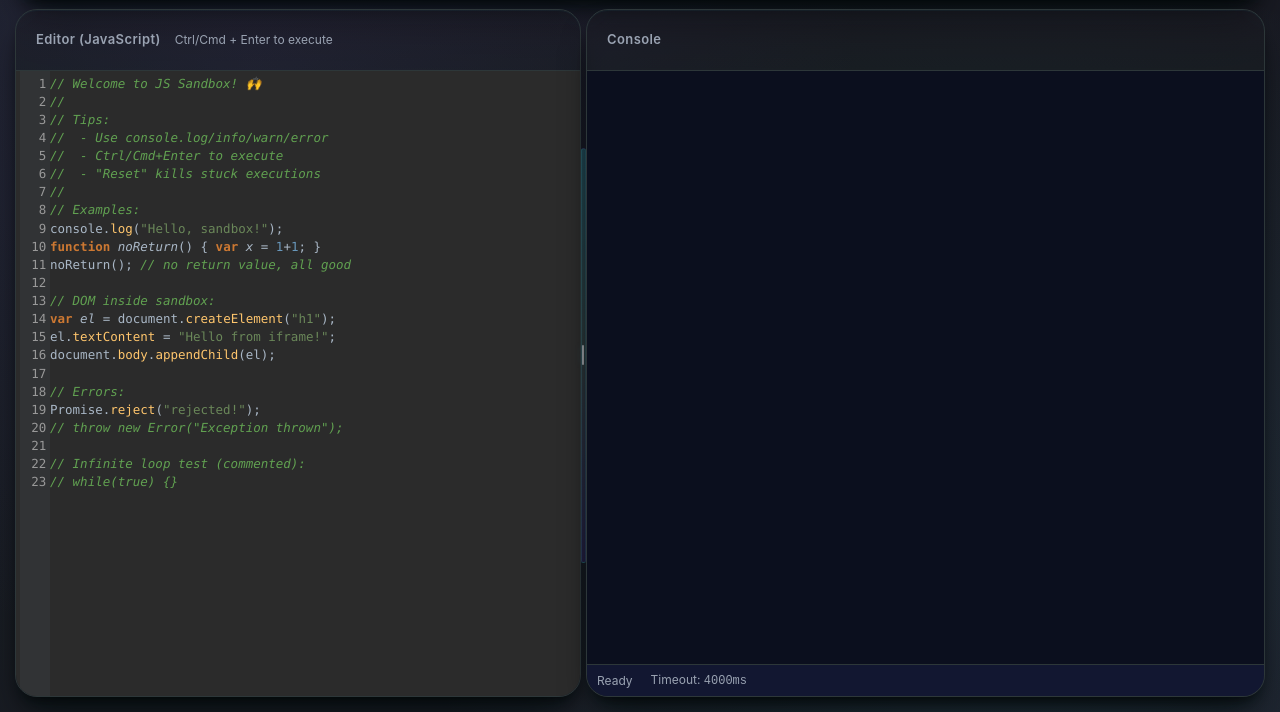
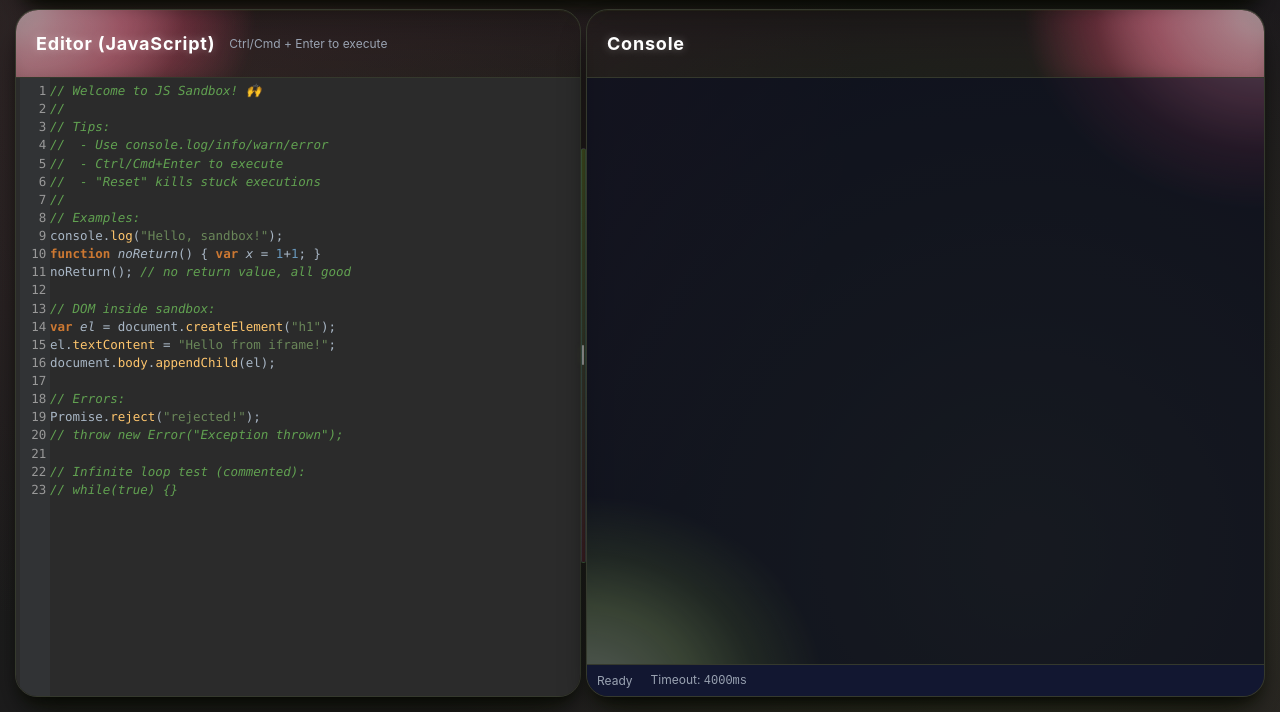
Before and after one commit to guinetik/sandboxjs, a website built with Vite: page index.html in a window 1280 px wide. Shown: the part 88-800 px from the top of the page. Built offline with nearby package versions, Linux system fonts and the light colour scheme.

Commit message:
experimenting with neon glow or whatever the kids call it

```diff
--- /dev/null
+++ b/src/core/neon-glow.js
@@ -0,0 +1,162 @@
+/**
+ * Neon Glass Glow Effect Manager
+ * Applies animated neon glass borders to UI elements
+ * @author Joao Guilherme (Guinetik) <guinetik@gmail.com>
+ */
+
+import { Logger } from './logger.js';
+
+export class NeonGlowManager {
+  /**
+   * Creates a new NeonGlowManager instance
+   * @param {Object} [options={}] - Configuration options
+   * @param {number} [options.transitionDuration=8000] - Duration for color transitions in ms
+   * @param {boolean} [options.autoRotate=true] - Automatically rotate colors
+   * @param {boolean} [options.debug=false] - Enable debug logging
+   */
+  constructor(options = {}) {
+    this.options = {
+      transitionDuration: 8000,
+      autoRotate: true,
+      debug: false,
+      ...options
+    };
+
+    this.logger = new Logger({
+      enabled: this.options.debug,
+      level: 'info',
+      prefix: 'NeonGlow'
+    });
+
+    this.hue1 = this.randomHue();
+    this.hue2 = this.randomHue();
+    this.rotationInterval = null;
+    this.glowElements = new Set();
+  }
+
+  /**
+   * Generates a random hue value
+   * @returns {number} Hue between 0-360
+   */
+  randomHue() {
+    return Math.floor(Math.random() * 360);
+  }
+
+  /**
+   * Generates a complementary hue with some variance
+   * @param {number} baseHue - Base hue value
+   * @returns {number} Complementary hue
+   */
+  complementaryHue(baseHue) {
+    const offset = 80 + Math.floor(Math.random() * 60) - 30;
+    return (baseHue + offset) % 360;
+  }
+
+  /**
+   * Applies neon glow effect to an element
+   * @param {HTMLElement} element - Element to apply glow to
+   * @param {Object} [options={}] - Glow options (unused in new implementation)
+   */
+  applyGlow(element, options = {}) {
+    // Add neon-glow class
+    element.classList.add('neon-glow');
+
+    // Create glow container
+    const glowContainer = document.createElement('div');
+    glowContainer.className = 'neon-glow-container';
+
+    // Create SINGLE glow element that covers entire pane
+    const shine = document.createElement('div');
+    shine.className = 'neon-shine';
+    glowContainer.appendChild(shine);
+
+    element.appendChild(glowContainer);
+    this.glowElements.add(element);
+
+    this.logger.debug('Applied glow to element:', element);
+  }
+
+  /**
+   * Updates CSS custom properties for hue values
+   * @param {number} hue1 - Primary hue
+   * @param {number} hue2 - Secondary hue
+   */
+  updateHues(hue1, hue2) {
+    this.hue1 = hue1;
+    this.hue2 = hue2;
+
+    document.documentElement.style.setProperty('--hue1', String(hue1));
+    document.documentElement.style.setProperty('--hue2', String(hue2));
+
+    this.logger.debug(`Updated hues: ${hue1}, ${hue2}`);
+  }
+
+  /**
+   * Rotates to new random colors
+   */
+  rotateColors() {
+    const newHue1 = this.randomHue();
+    const newHue2 = this.complementaryHue(newHue1);
+
+    this.logger.info(`Rotating colors: ${newHue1}, ${newHue2}`);
+    this.updateHues(newHue1, newHue2);
+  }
+
+  /**
+   * Starts automatic color rotation
+   */
+  startRotation() {
+    if (this.rotationInterval) {
+      this.stopRotation();
+    }
+
+    // Initial colors
+    this.rotateColors();
+
+    // Set up interval
+    this.rotationInterval = setInterval(() => {
+      this.rotateColors();
+    }, this.options.transitionDuration);
+
+    this.logger.info('Started color rotation');
+  }
+
+  /**
+   * Stops automatic color rotation
+   */
+  stopRotation() {
+    if (this.rotationInterval) {
+      clearInterval(this.rotationInterval);
+      this.rotationInterval = null;
+      this.logger.info('Stopped color rotation');
+    }
+  }
+
+  /**
+   * Removes glow from an element
+   * @param {HTMLElement} element - Element to remove glow from
+   */
+  removeGlow(element) {
+    element.classList.remove('neon-glow');
+    const container = element.querySelector('.neon-glow-container');
+    if (container) {
+      container.remove();
+    }
+    this.glowElements.delete(element);
+  }
+
+  /**
+   * Cleans up the glow manager
+   */
+  destroy() {
+    this.logger.info('Destroying neon glow manager');
+    this.stopRotation();
+
+    // Remove glow from all elements
+    this.glowElements.forEach(element => {
+      this.removeGlow(element);
+    });
+
+    this.glowElements.clear();
+  }
+}
--- a/src/ui/controller.js
+++ b/src/ui/controller.js
@@ -7,6 +7,7 @@ import { ExamplesLoader } from '../core/examples.js';
 import { ExamplesDropdown } from './examples-dropdown.js';
 import { createHorizontalResizeHandler, createVerticalResizeHandler } from '../core/resize-utils.js';
 import { isMobile } from '../core/utils.js';
+import { NeonGlowManager } from '../core/neon-glow.js';
 import {
   DEFAULT_TIMEOUT_MS,
   DEFAULT_STORAGE_KEY,
@@ -52,6 +53,7 @@ export class SandboxController {
     this.storage = null;
     this.examples = null;
     this.examplesDropdown = null;
+    this.neonGlow = null;
     this.elements = {};
     this.resizeHandlers = [];
     this.responsiveListener = null;
@@ -261,7 +263,37 @@ export class SandboxController {
       rightPane.classList.toggle('has-preview', isPreviewVisible);
     }
 
+    // Initialize neon glow effects
+    this.initializeNeonGlow();
+
     this.logger.info('Components initialization complete');
+  }
+
+  /**
+   * Initializes neon glow effects on UI elements
+   */
+  initializeNeonGlow() {
+    try {
+      this.neonGlow = new NeonGlowManager({
+        transitionDuration: 8000,
+        autoRotate: true,
+        debug: true // Enable debug to see color changes
+      });
+
+      // Apply glow ONLY to panes (not navbar)
+      const panes = this.elements.app.querySelectorAll('.pane');
+      panes.forEach(pane => {
+        this.neonGlow.applyGlow(pane);
+      });
+
+      // Start automatic color rotation
+      this.neonGlow.startRotation();
+
+      this.logger.info('Neon glow effects initialized');
+    } catch (error) {
+      this.logger.warn('Failed to initialize neon glow:', error);
+      // Non-fatal, continue without neon effects
+    }
   }
 
   /**
@@ -641,6 +673,11 @@ export class SandboxController {
       this.examplesDropdown = null;
     }
 
+    if (this.neonGlow) {
+      this.neonGlow.destroy();
+      this.neonGlow = null;
+    }
+
     // Cleanup resize handlers
     this.cleanupResizeHandlers();
 
--- a/src/ui/styles.css
+++ b/src/ui/styles.css
@@ -103,6 +103,7 @@ body {
   display: flex;
   flex-direction: column;
   padding: 10px;
+  overflow: visible; /* Allow neon glow effects to extend */
   animation: page-appear 1.2s var(--apple-ease) both;
 }
 
@@ -223,6 +224,7 @@ body {
   gap: 0px;
   height: calc(100% - 72px);
   padding: 0 5px;
+  overflow: visible; /* Allow neon glow to extend beyond boundaries */
 }
 
 .pane:first-child {
@@ -291,7 +293,7 @@ body {
               linear-gradient(hsl(220deg 25% 4.8% / 0.66));
   backdrop-filter: blur(var(--glass-blur));
   border-radius: var(--radius);
-  overflow: hidden;
+  overflow: visible; /* Allow glow to overflow outside pane */
   min-height: 0;
   margin: 0 0 5px 0;
   box-shadow:
@@ -300,6 +302,7 @@ body {
     inset 0 1px 0 hsl(var(--hue2) 50% 50% / 0.1),
     inset 0 -1px 0 hsl(var(--hue1) 50% 50% / 0.05);
   position: relative;
+  isolation: auto; /* Allow neon glow to extend properly */
   animation: glass-appear 1s var(--apple-ease) both;
 }
 
@@ -367,10 +370,12 @@ header {
 
 header h3 {
   margin: 0;
-  font-size: 13px;
-  color: var(--muted);
-  font-weight: 600;
-  letter-spacing: .4px;
+  font-size: 18px;
+  color: #ffffff;
+  font-weight: 700;
+  letter-spacing: 0.8px;
+  font-family: -apple-system, BlinkMacSystemFont, "SF Pro Display", system-ui, sans-serif;
+  text-shadow: 0 0 10px rgba(255, 255, 255, 0.3);
 }
 
 .note {
@@ -389,7 +394,7 @@ header h3 {
 .code-editor {
   width: 100%;
   height: 100%;
-  background: #0b0f1e;
+  background: rgba(11, 15, 30, 0.7);
   color: var(--text);
   border: none;
   resize: none;
@@ -654,7 +659,7 @@ label.btn:active::before,
   overflow: auto;
   min-height: 0;
   font: var(--code);
-  background: #0b0f1e;
+  background: rgba(11, 15, 30, 0.7);
 }
 
 .console-line {
@@ -876,3 +881,144 @@ label.btn:active::before,
     font-size: 12px;
   }
 }
+
+/* ===================================================================
+   NEON GLASS GLOW EFFECTS
+   ================================================================ */
+
+.neon-glow {
+  position: relative;
+  overflow: hidden;
+  background: transparent !important;
+}
+
+.neon-glow-container {
+  pointer-events: none;
+  position: absolute;
+  inset: 0;
+  border-radius: inherit;
+  z-index: -1;
+  overflow: hidden;
+}
+
+/* Main glow element - brighter, more intense at corners */
+.neon-shine {
+  pointer-events: none;
+  position: absolute;
+  inset: 0;
+  border-radius: inherit;
+  opacity: 0;
+  animation: neon-glow 1.2s cubic-bezier(0.5, 1, 0.89, 1) both;
+  mix-blend-mode: screen;
+}
+
+.pane:first-child .neon-shine {
+  background:
+    radial-gradient(ellipse 600px 500px at top left,
+      hsla(var(--hue1), 100%, 95%, 1) 0%,
+      hsla(var(--hue1), 100%, 85%, 0.9) 8%,
+      hsla(var(--hue1), 95%, 75%, 0.7) 18%,
+      hsla(var(--hue1), 90%, 65%, 0.3) 28%,
+      transparent 40%),
+    radial-gradient(ellipse 600px 500px at bottom right,
+      hsla(var(--hue2), 100%, 95%, 1) 0%,
+      hsla(var(--hue2), 100%, 85%, 0.9) 8%,
+      hsla(var(--hue2), 95%, 75%, 0.7) 18%,
+      hsla(var(--hue2), 90%, 65%, 0.3) 28%,
+      transparent 40%);
+}
+
+.pane.right .neon-shine {
+  background:
+    radial-gradient(ellipse 600px 500px at top right,
+      hsla(var(--hue1), 100%, 95%, 1) 0%,
+      hsla(var(--hue1), 100%, 85%, 0.9) 8%,
+      hsla(var(--hue1), 95%, 75%, 0.7) 18%,
+      hsla(var(--hue1), 90%, 65%, 0.3) 28%,
+      transparent 40%),
+    radial-gradient(ellipse 600px 500px at bottom left,
+      hsla(var(--hue2), 100%, 95%, 1) 0%,
+      hsla(var(--hue2), 100%, 85%, 0.9) 8%,
+      hsla(var(--hue2), 95%, 75%, 0.7) 18%,
+      hsla(var(--hue2), 90%, 65%, 0.3) 28%,
+      transparent 40%);
+}
+
+/* Brighter corner border highlights */
+.neon-glow::before,
+.neon-glow::after {
+  content: '';
+  position: absolute;
+  width: 120px;
+  height: 120px;
+  pointer-events: none;
+  border-style: solid;
+  border-color: transparent;
+  border-width: 3px;
+  z-index: 100;
+  filter: drop-shadow(0 0 8px hsla(var(--hue), 100%, 90%, 0.8));
+}
+
+/* LEFT PANE borders */
+.pane:first-child.neon-glow::before {
+  top: 0;
+  left: 0;
+  --hue: var(--hue1);
+  border-top-color: hsla(var(--hue1), 100%, 90%, 1);
+  border-left-color: hsla(var(--hue1), 100%, 90%, 1);
+  border-top-left-radius: var(--radius);
+}
+
+.pane:first-child.neon-glow::after {
+  bottom: 0;
+  right: 0;
+  --hue: var(--hue2);
+  border-bottom-color: hsla(var(--hue2), 100%, 90%, 1);
+  border-right-color: hsla(var(--hue2), 100%, 90%, 1);
+  border-bottom-right-radius: var(--radius);
+}
+
+/* RIGHT PANE borders */
+.pane.right.neon-glow::before {
+  top: 0;
+  right: 0;
+  --hue: var(--hue1);
+  border-top-color: hsla(var(--hue1), 100%, 90%, 1);
+  border-right-color: hsla(var(--hue1), 100%, 90%, 1);
+  border-top-right-radius: var(--radius);
+}
+
+.pane.right.neon-glow::after {
+  bottom: 0;
+  left: 0;
+  --hue: var(--hue2);
+  border-bottom-color: hsla(var(--hue2), 100%, 90%, 1);
+  border-left-color: hsla(var(--hue2), 100%, 90%, 1);
+  border-bottom-left-radius: var(--radius);
+}
+
+@keyframes neon-glow {
+  0% { opacity: 0; }
+  3% { opacity: 1; }
+  10% { opacity: 0; }
+  12% { opacity: 0.7; }
+  16% { opacity: 0.3; }
+  100% { opacity: 1; }
+}
+
+:root {
+  transition: --hue1 8s cubic-bezier(0.25, 0.46, 0.45, 0.94),
+              --hue2 8s cubic-bezier(0.25, 0.46, 0.45, 0.94);
+}
+
+@property --hue1 {
+  syntax: "<number>";
+  inherits: true;
+  initial-value: 255;
+}
+
+@property --hue2 {
+  syntax: "<number>";
+  inherits: true;
+  initial-value: 190;
+}
```
